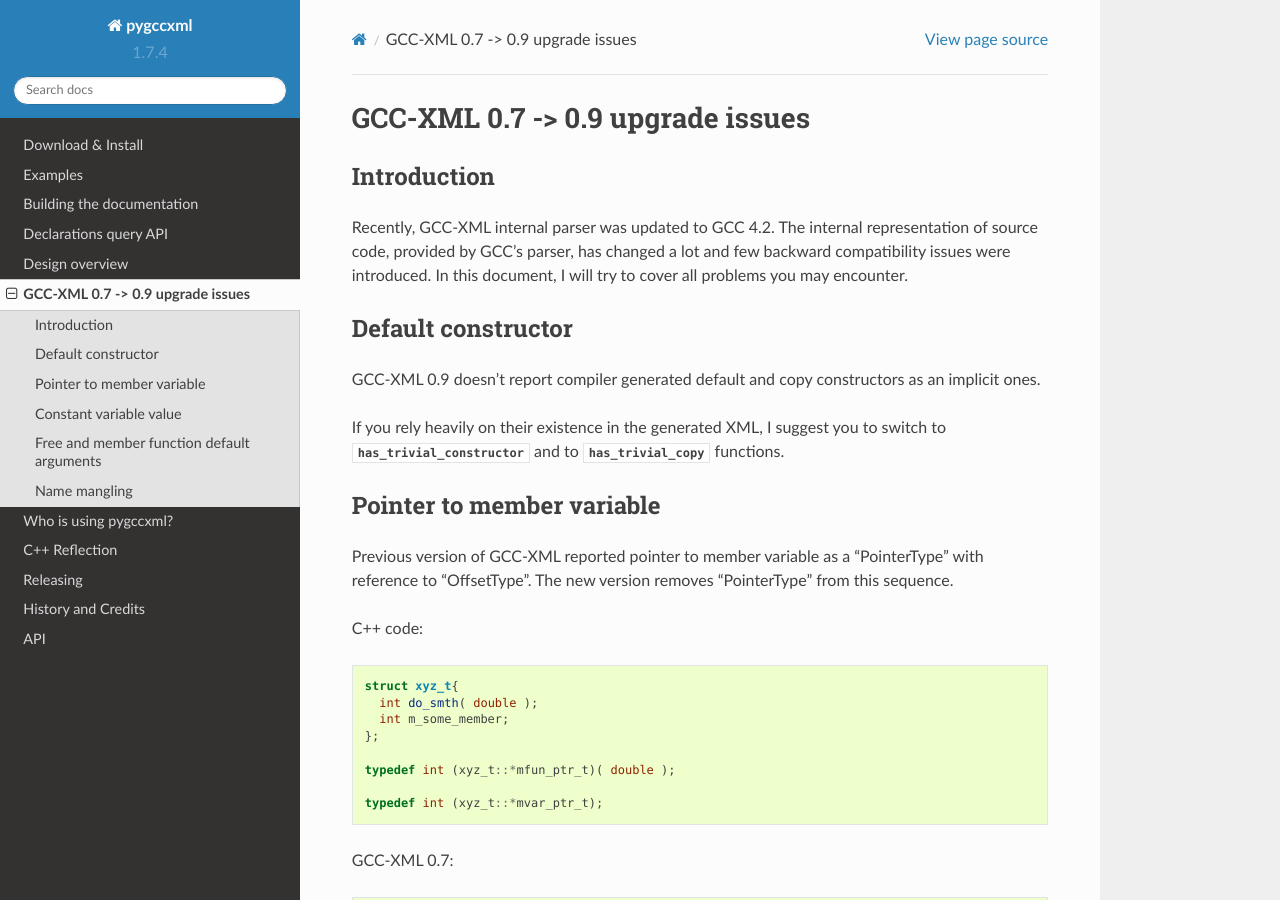
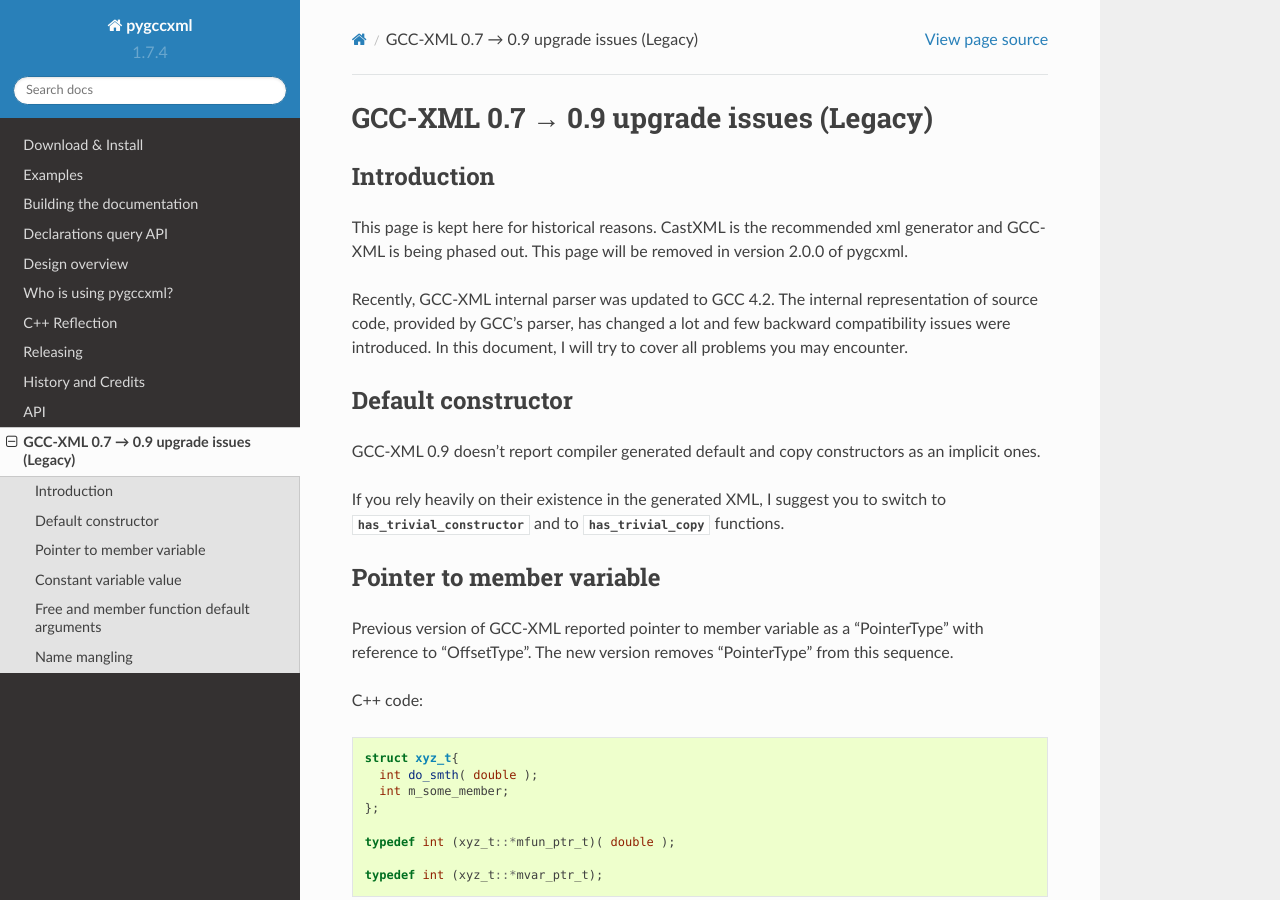
Before and after one commit to CastXML/pygccxml, a Sphinx documentation site: the page built from docs/upgrade_issues.rst, in a window 1280 px wide and 900 px high. Built offline with Sphinx 7.4.7 and the Read the Docs theme 2.0.0, drawn with Linux system fonts in a browser that asks for light colours; some of the changed text lies outside the part shown.

Commit message:
Update and cleanup legacy update issue doc (#51)
- Use a real arrow
- Add a comment about this page being there only for historical reasons
- Add some text to better separate the examples in the list
- Move the page at the end of the doc for release 1.8.0

```diff
--- a/docs/index.rst
+++ b/docs/index.rst
@@ -54,12 +54,12 @@
    documentation
    query_interface
    design
-   upgrade_issues
    users
    links
    releasing
    history
    apidocs/api
+   upgrade_issues
 
 .. _`Boost Software License`: http://boost.org/more/license_info.html
 .. _`Travis`: https://travis-ci.org/gccxml/pygccxml/builds
--- a/docs/upgrade_issues.rst
+++ b/docs/upgrade_issues.rst
@@ -1,10 +1,14 @@
-=================================
-GCC-XML 0.7 -> 0.9 upgrade issues
-=================================
+=========================================
+GCC-XML 0.7 → 0.9 upgrade issues (Legacy)
+=========================================
 
 ------------
 Introduction
 ------------
+
+This page is kept here for historical reasons. CastXML is the recommended
+xml generator and GCC-XML is being phased out. This page will be removed
+in version 2.0.0 of pygcxml.
 
 Recently, GCC-XML internal parser was updated to GCC 4.2. The internal representation
 of source code, provided by GCC's parser, has changed a lot and few backward
@@ -114,7 +119,8 @@
 
     <Argument name="arg" type="_103" default="0xffffffffffffffffu"/>
 
-*
+* Example 2
+
   .. code-block:: c++
 
     void fix_function_call( int i=calc( 1,2,3) );
```
Also changed, not shown: other parts of docs/upgrade_issues.rst (+8 -4 lines).
